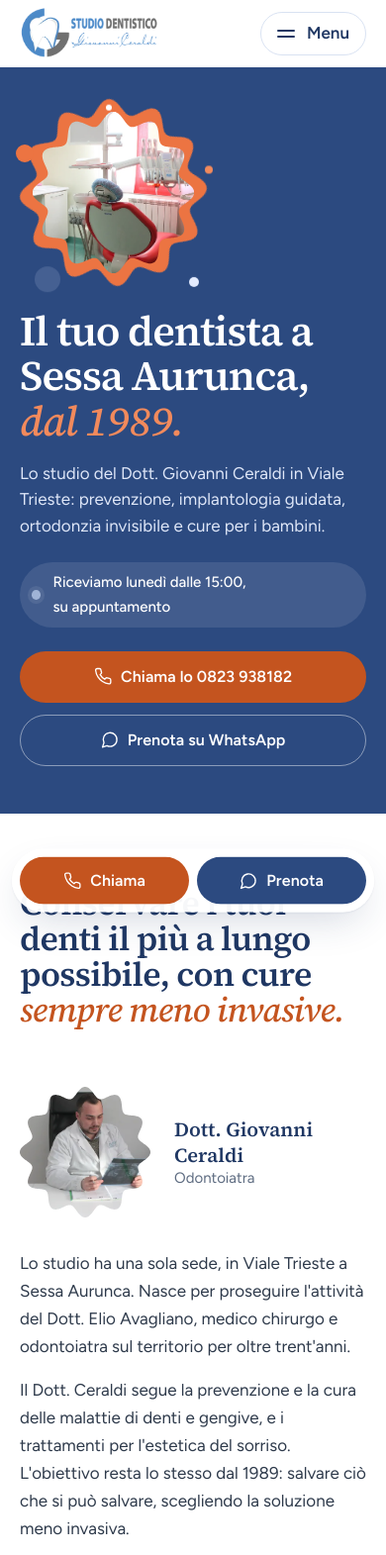
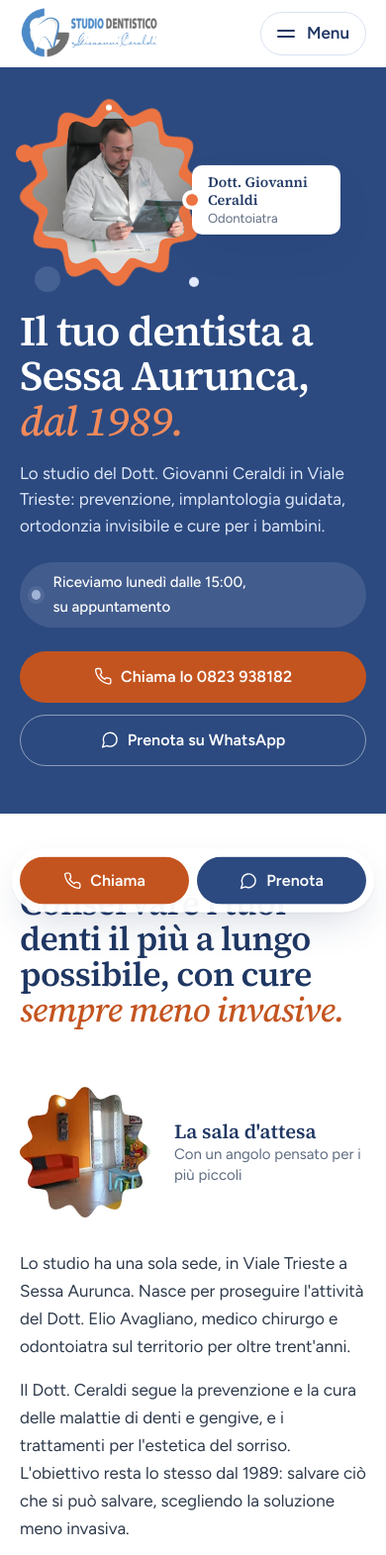
Before and after one commit to crazyteo89/studiodentisticoceraldi, a plain HTML site: page index.html in a window 390 px wide. Shown: the top 1571 px of the page at 99% size. Drawn offline with Linux system fonts and the light colour scheme.

Commit message:
Add files via upload

```diff
--- a/assets/css/style.css
+++ b/assets/css/style.css
@@ -181,7 +181,18 @@ button { font: inherit; }
 .scallop { display: block; -webkit-mask: url("../img/scallop.svg") center / contain no-repeat; mask: url("../img/scallop.svg") center / contain no-repeat; }
 .scallop img { width: 100%; height: 100%; object-fit: cover; }
 .hero-photo { position: absolute; inset: 7%; }
-.hero-photo img { object-position: 58% 50%; }
+.hero-photo img { object-position: 50% 40%; }
+.hero-tag {
+  position: absolute; left: -2%; bottom: 12%; z-index: 2; margin: 0;
+  display: grid; gap: 2px; padding: var(--s-3) var(--s-5) var(--s-3) var(--s-5);
+  background: #fff; border-radius: var(--r-md); box-shadow: var(--shadow); line-height: 1.25;
+  animation: float 8s var(--ease-in-out) infinite alternate; animation-delay: -2s;
+}
+.hero-tag strong { font: 600 1.05rem/1.25 var(--serif); color: var(--blue-900); }
+.hero-tag span { font-size: var(--fs-xs); color: var(--ink-2); }
+.hero-tag::before { content: ""; position: absolute; left: -6px; top: 50%; width: 12px; height: 12px; margin-top: -6px; border-radius: 50%; background: var(--orange-500); box-shadow: 0 0 0 4px #fff; }
+.js .hero-tag { opacity: 0; scale: .96; transition: opacity .6s var(--ease-out) 1.1s, scale .7s var(--ease-out) 1.1s; }
+.is-ready .hero-tag { opacity: 1; scale: 1; }
 .scallop-ring {
   position: absolute; inset: 0; background: var(--orange-500);
   -webkit-mask: url("../img/scallop.svg") center / contain no-repeat; mask: url("../img/scallop.svg") center / contain no-repeat;
@@ -195,7 +206,7 @@ button { font: inherit; }
 .dot-d { width: 26px; height: 26px; background: rgb(227 235 254 / .14); left: 8%; bottom: 2%; animation-duration: 10s; }
 .dot-e { width: 6px; height: 6px; background: #fff; left: 46%; top: -2%; animation-duration: 8s; animation-delay: -4s; }
 @keyframes float { from { transform: translateY(-10px); } to { transform: translateY(12px); } }
-.hero-photo, .scallop-ring, .dot { will-change: translate; }
+.hero-photo, .scallop-ring, .dot, .hero-tag { will-change: translate; }
 
 /* Ingresso dell'apertura, una volta */
 .js .hero-title .w { display: inline-block; overflow: clip; overflow-clip-margin: .12em; vertical-align: bottom; padding-bottom: .06em; }
@@ -237,7 +248,7 @@ button { font: inherit; }
 .studio-body { display: grid; gap: var(--s-6); padding-top: var(--s-3); }
 .doctor { margin: 0; display: flex; align-items: center; gap: var(--s-5); }
 .doctor-photo { width: 132px; aspect-ratio: 1; flex: none; }
-.doctor-photo img { object-position: 50% 30%; }
+.doctor-photo img { object-position: 50% 50%; }
 .doctor figcaption { display: grid; line-height: 1.35; }
 .doctor figcaption strong { font: 600 var(--fs-lg)/1.3 var(--serif); color: var(--blue-900); }
 .doctor figcaption span { color: var(--ink-2); font-size: var(--fs-sm); }
@@ -476,6 +487,8 @@ mark.todo { background: #ffe08a; color: #4a3500; padding: 1px 6px; border-radius
   .hero-actions .btn { width: 100%; }
   .hero-grid { padding-block: var(--s-6) var(--s-7); gap: var(--s-5); }
   .hero-visual { width: min(54%, 240px); justify-self: start; }
+  .hero-tag { left: 92%; bottom: 34%; width: max-content; max-width: 150px; padding: var(--s-2) var(--s-3) var(--s-2) var(--s-4); border-radius: var(--r-sm); }
+  .hero-tag strong { font-size: .9rem; }
   .hero-lead { margin-top: var(--s-4); font-size: var(--fs-base); }
   .status { margin-top: var(--s-5); }
 }
@@ -490,7 +503,7 @@ mark.todo { background: #ffe08a; color: #4a3500; padding: 1px 6px; border-radius
   .step::before { background: var(--orange-500); }
   .js .section-head h2, .js .rooms-title, .js .section-head p, .js .t-list .t-item, .js .booking { opacity: 1; translate: none; }
   .js .section-head h2::after { transform: none; }
-  .js .hero-photo img { scale: 1; } .js .dot { opacity: 1; }
+  .js .hero-photo img { scale: 1; } .js .dot, .js .hero-tag { opacity: 1; scale: 1; }
   .js .statement[data-words] .sw { color: inherit; }
   .step-fill { transform: none !important; }
 }
--- a/assets/js/main.js
+++ b/assets/js/main.js
@@ -113,7 +113,7 @@
 
   // Rivelazione delle foto all'ingresso, una volta
   document.querySelectorAll('.t-list .t-item').forEach((el, k) => el.style.setProperty('--k', k));
-  const reveals = document.querySelectorAll('.reveal, .steps, .section-head, .rooms-title, .t-list, .booking');
+  const reveals = document.querySelectorAll('.reveal, .section-head, .rooms-title, .t-list, .booking');
   if ('IntersectionObserver' in window && !reduced) {
     const io = new IntersectionObserver((entries) => {
       entries.forEach((en) => {
@@ -195,6 +195,10 @@
   }
 
   const parallaxImgs = [...document.querySelectorAll('[data-parallax]')];
+  const stepsList = document.querySelector('[data-steps]');
+  const stepEls = stepsList ? [...stepsList.querySelectorAll('.step')] : [];
+  const stepFills = stepsList ? [...stepsList.querySelectorAll('.step-fill')] : [];
+  const vertical = matchMedia('(max-width: 767px)');
   const heroVisual = document.querySelector('[data-hero-visual]');
   const depthEls = heroVisual ? [...heroVisual.querySelectorAll('[data-depth]')] : [];
   const ring = heroVisual?.querySelector('.scallop-ring');
@@ -268,6 +272,24 @@
       words.forEach((w, k) => w.classList.toggle('is-lit', k < lit));
     }
 
+    // prima visita: linea e pallini seguono lo scroll
+    if (stepsList) {
+      let p = 1;
+      if (!reduced) {
+        const r = stepsList.getBoundingClientRect();
+        // parte quando la lista entra al 80% dello schermo, finisce quando il fondo arriva al 55%
+        const start = vh * 0.8;
+        const end = vh * 0.55;
+        p = clamp((start - r.top) / (r.height + start - end), 0, 1);
+      }
+      const segs = stepFills.length;
+      stepFills.forEach((f, k) => {
+        const v = clamp(p * segs - k, 0, 1);
+        f.style.transform = vertical.matches ? `scaleY(${v.toFixed(3)})` : `scaleX(${v.toFixed(3)})`;
+      });
+      stepEls.forEach((st, k) => st.classList.toggle('is-lit', p * segs >= k - 0.001 && p > 0));
+    }
+
     // parallasse delle foto
     if (!reduced) {
       parallaxImgs.forEach((img) => {
--- a/index.html
+++ b/index.html
@@ -27,7 +27,7 @@
     "name": "Studio Dentistico Ceraldi",
     "url": "https://www.studiodentisticoceraldi.it/",
     "logo": "https://www.studiodentisticoceraldi.it/assets/img/logo.png",
-    "image": "https://www.studiodentisticoceraldi.it/assets/img/sala-rossa.webp",
+    "image": "https://www.studiodentisticoceraldi.it/assets/img/dott-ceraldi-q.webp",
     "telephone": "+39 0823 938182",
     "email": "postmaster@studiodentisticoceraldi.it",
     "foundingDate": "1989",
@@ -96,16 +96,17 @@
               <svg class="i" aria-hidden="true"><use href="#i-chat"/></svg>Prenota su WhatsApp</a>
           </div>
         </div>
-        <div class="hero-visual" aria-hidden="true" data-hero-visual>
-          <div class="scallop-ring" data-depth="-0.6"></div>
+        <div class="hero-visual" data-hero-visual>
+          <div class="scallop-ring" data-depth="-0.6" aria-hidden="true"></div>
           <picture class="scallop hero-photo" data-depth="0.5">
-            <img src="assets/img/sala-rossa-q.webp" width="798" height="798" alt="" fetchpriority="high">
+            <img src="assets/img/dott-ceraldi-q.webp" width="760" height="760" alt="Il Dott. Giovanni Ceraldi nel suo studio mentre esamina una radiografia" fetchpriority="high">
           </picture>
-          <span class="dot dot-a" data-depth="1.6"></span>
-          <span class="dot dot-b" data-depth="-1.2"></span>
-          <span class="dot dot-c" data-depth="2.2"></span>
-          <span class="dot dot-d" data-depth="-2"></span>
-          <span class="dot dot-e" data-depth="1"></span>
+          <p class="hero-tag" data-depth="1.1"><strong>Dott. Giovanni Ceraldi</strong><span>Odontoiatra</span></p>
+          <span class="dot dot-a" data-depth="1.6" aria-hidden="true"></span>
+          <span class="dot dot-b" data-depth="-1.2" aria-hidden="true"></span>
+          <span class="dot dot-c" data-depth="2.2" aria-hidden="true"></span>
+          <span class="dot dot-d" data-depth="-2" aria-hidden="true"></span>
+          <span class="dot dot-e" data-depth="1" aria-hidden="true"></span>
         </div>
       </div>
     </section>
@@ -117,9 +118,9 @@
         <div class="studio-body">
           <figure class="doctor">
             <picture class="scallop doctor-photo">
-              <img src="assets/img/dott-ceraldi.webp" width="527" height="346" alt="Il Dott. Giovanni Ceraldi alla scrivania mentre esamina una radiografia" loading="lazy">
+              <img src="assets/img/attesa-q.webp" width="360" height="360" alt="La sala d'attesa con il divano arancione e l'angolo per i bambini" loading="lazy">
             </picture>
-            <figcaption><strong>Dott. Giovanni Ceraldi</strong><span>Odontoiatra</span></figcaption>
+            <figcaption><strong>La sala d'attesa</strong><span>Con un angolo pensato per i più piccoli</span></figcaption>
           </figure>
           <div class="prose">
             <p>Lo studio ha una sola sede, in Viale Trieste a Sessa Aurunca. Nasce per proseguire l'attività del Dott. Elio Avagliano, medico chirurgo e odontoiatra sul territorio per oltre trent'anni.</p>
```
